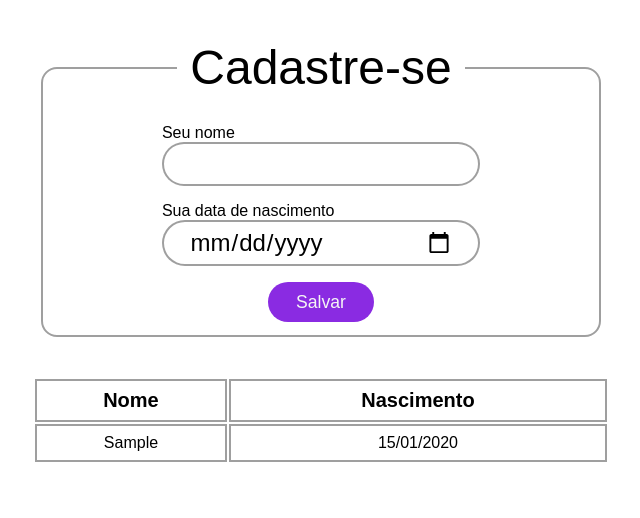
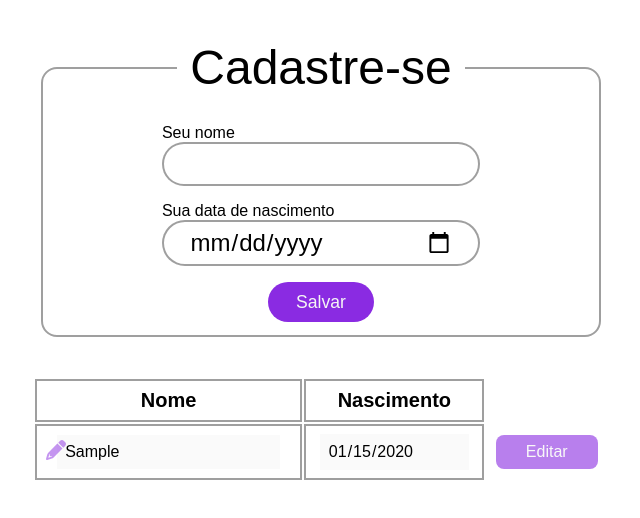
Before and after one commit to lizvidotti91/7-days-of-code, a plain HTML site: page Javascript e DOM/index.html in a window 1280 px wide. Both pictures are taken after typing "Sample", "2020-01-15" into the empty fields and a click on the input "Salvar". Shown: the whole page, without its empty margins (319-959 px from the left). Drawn offline with Linux system fonts and the light colour scheme.

Commit message:
Dia 04 - JS e DOM

```diff
--- a/Javascript e DOM/app.js
+++ b/Javascript e DOM/app.js
@@ -8,6 +8,28 @@ let birth = document.querySelector('#form-birth');
 
 let span = document.createElement('span');
 
+function editRow(index) {
+    const list = JSON.parse(localStorage.getItem('pessoas'));
+    let newName = document.querySelector(`#name-${index}`).value;
+    let newBirth = document.querySelector(`#birth-${index}`).value;
+
+    list[index].nome = newName;
+    list[index].nascimento = newBirth;
+
+    localStorage.setItem('pessoas', JSON.stringify(list));
+    console.log(localStorage);
+
+    document.querySelector(`#name-${index}`).disabled = true;
+    document.querySelector(`#birth-${index}`).disabled = true;
+    document.querySelector(`#btn-${index}`).disabled = true;
+}
+
+function activateRow(index) {
+    document.querySelector(`#name-${index}`).disabled = false;
+    document.querySelector(`#birth-${index}`).disabled = false;
+    document.querySelector(`#btn-${index}`).disabled = false;
+}
+
 function getData() {
     const list = JSON.parse(localStorage.getItem('pessoas')) || [];
 
@@ -15,9 +37,19 @@ function getData() {
     for (index in list) {
         table.innerHTML += `
             <tr>
-                <td>${list[index].nome}</td>
-                <td>${list[index].nascimento.split('-').reverse().join('/')}</td >
-            </tr >
+                <td>
+                    <i class='edit-icon' onclick="activateRow(${index})">
+                        <svg xmlns="http://www.w3.org/2000/svg" viewBox="0 0 512 512"><!--! Font Awesome Pro 6.1.1 by @fontawesome - https://fontawesome.com License - https://fontawesome.com/license (Commercial License) Copyright 2022 Fonticons, Inc. --><path d="M421.7 220.3L188.5 453.4L154.6 419.5L158.1 416H112C103.2 416 96 408.8 96 400V353.9L92.51 357.4C87.78 362.2 84.31 368 82.42 374.4L59.44 452.6L137.6 429.6C143.1 427.7 149.8 424.2 154.6 419.5L188.5 453.4C178.1 463.8 165.2 471.5 151.1 475.6L30.77 511C22.35 513.5 13.24 511.2 7.03 504.1C.8198 498.8-1.502 489.7 .976 481.2L36.37 360.9C40.53 346.8 48.16 333.9 58.57 323.5L291.7 90.34L421.7 220.3zM492.7 58.75C517.7 83.74 517.7 124.3 492.7 149.3L444.3 197.7L314.3 67.72L362.7 19.32C387.7-5.678 428.3-5.678 453.3 19.32L492.7 58.75z"/></svg>
+                    </i>
+                    <input type='text' id='name-${index}' value='${list[index].nome}' disabled>
+                </td>
+                <td>
+                    <input type='date' id='birth-${index}' value='${list[index].nascimento}' disabled>
+                </td >
+                <td class='no-border'>
+                    <input type='button' id='btn-${index}' class='btn-edit' onclick='editRow(${index})' value='Editar' disabled>
+                </td>
+            </tr>
         `
     }
 }
--- a/Javascript e DOM/index.html
+++ b/Javascript e DOM/index.html
@@ -8,6 +8,7 @@
     <title>#7DaysOfCode</title>
 
     <link rel="stylesheet" href="style.css">
+    <script src="https://kit.fontawesome.com/a79202eb1e.js" crossorigin="anonymous"></script>
 </head>
 
 <body>
--- a/Javascript e DOM/style.css
+++ b/Javascript e DOM/style.css
@@ -81,6 +81,7 @@
 
 .result table tr{
     font-size: 2vh;
+    position: relative;
 }
 
 .result table tr th{
@@ -93,3 +94,58 @@
     padding: 1vh 0;
     text-align: center;
 }
+
+.result table tr td input:disabled,
+.result table tr td input{
+    color: black;
+    font-size: 2vh;
+}
+
+.result table tr td input:disabled{
+    border: none;
+}
+
+.result table tr td input{
+    padding: 1vh;
+}
+
+.no-border{
+    border: none !important;
+}
+
+.btn-edit:disabled,
+.btn-edit{
+    background-color: blueviolet;
+    border: none;
+    border-radius: 1vh;
+    color: whitesmoke !important;
+    cursor: pointer;
+    padding: 1vh 0;
+    transition: .3s;
+    width: 8vw;
+}
+
+.btn-edit:disabled{
+    opacity: .6;
+}
+
+.edit-icon{
+    left: 2%;
+    position: absolute;
+    top: 50%;
+    transform: translateY(-50%);
+}
+
+.edit-icon svg{
+    fill: #8a2be280;
+    height: 2.5vh;
+    transition: .3s;
+}
+
+.edit-icon svg:hover{
+    fill: blueviolet;
+}
+
+.no-border button:hover{
+    box-shadow: 1px 1px 10px #00000060;
+}
```
Also changed, not shown: readme.md, 1 other file.
